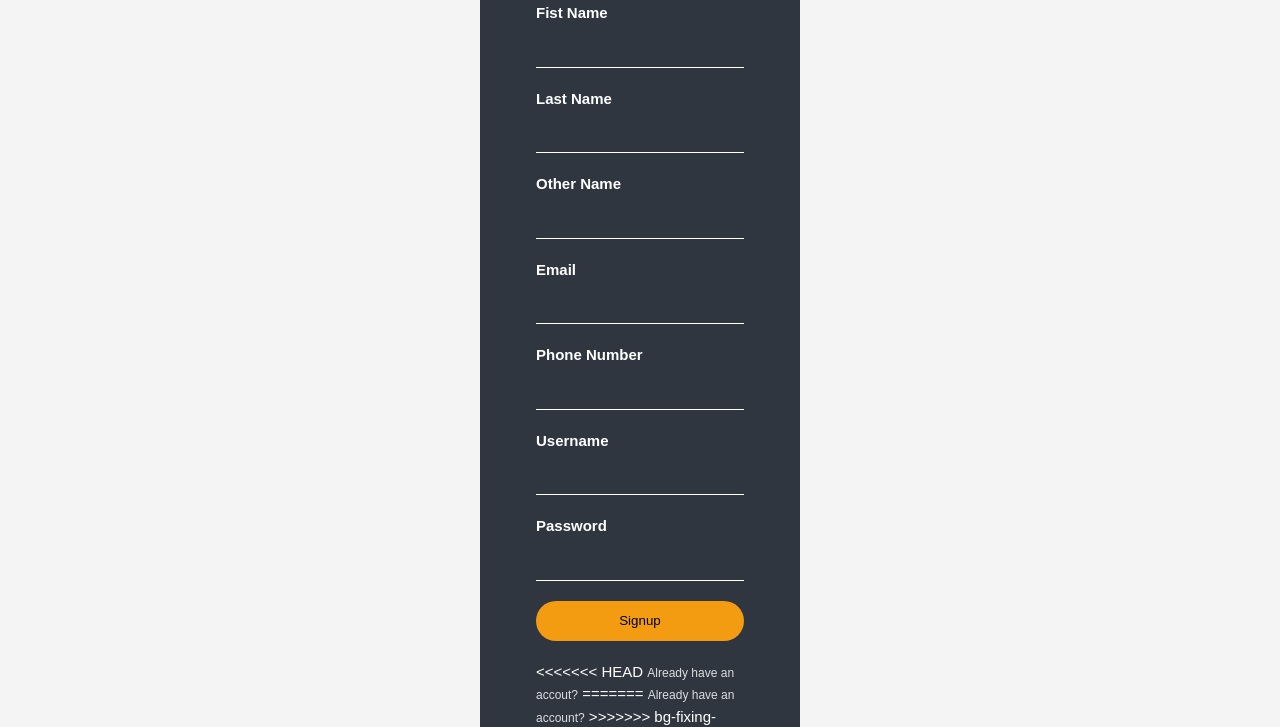
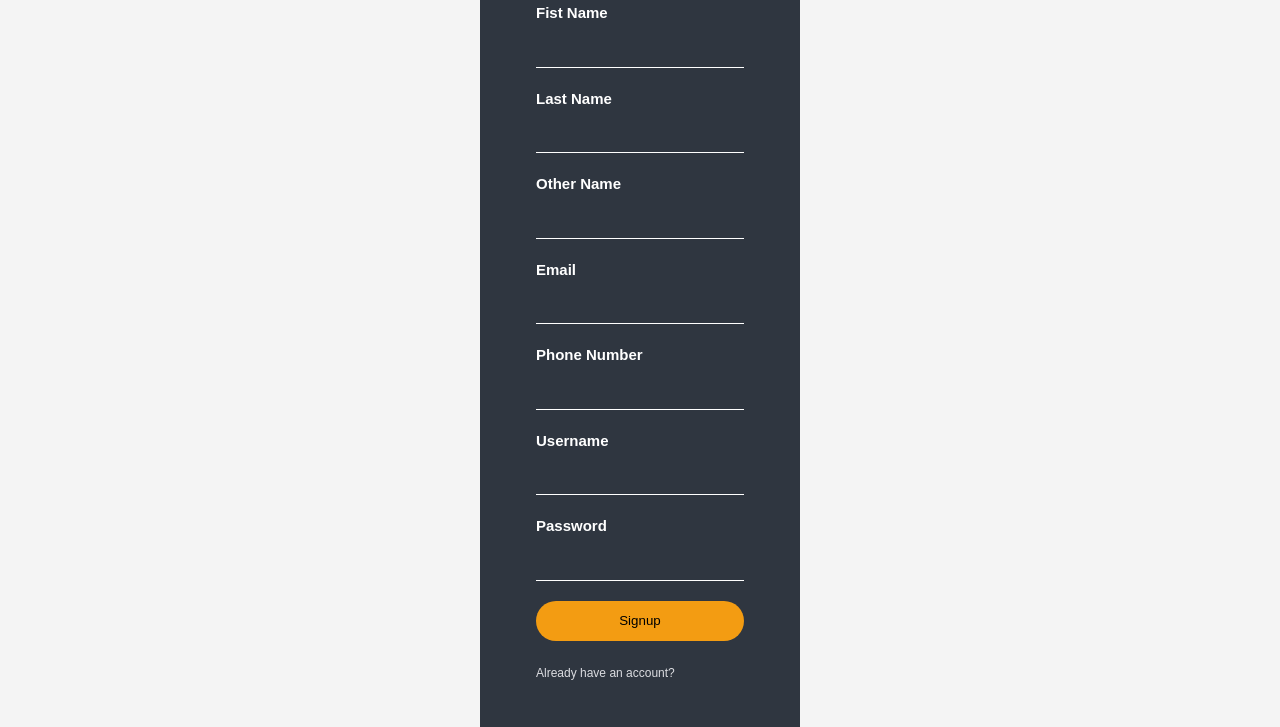
Before and after one commit to mystere10/Questioner, a plain HTML site: page register.html in a window 1280 px wide. Shown: the part 231-958 px from the top of the page. Drawn offline with Linux system fonts and the light colour scheme.

Commit message:
Update register.html

```diff
--- a/register.html
+++ b/register.html
@@ -48,12 +48,8 @@
 						<input type="text" name="password">
 
 						<input type="submit" name="submit" value="Signup">
-<<<<<<< HEAD
+						<a href="login.html">Already have an account?</a>
 
-						<a href="login.html">Already have an accout?</a>
-=======
-						<a href="login.html">Already have an account?</a>
->>>>>>> bg-fixing-typos-and-errors-163179600
 					</form>
 				</div>
 			</div>
```
